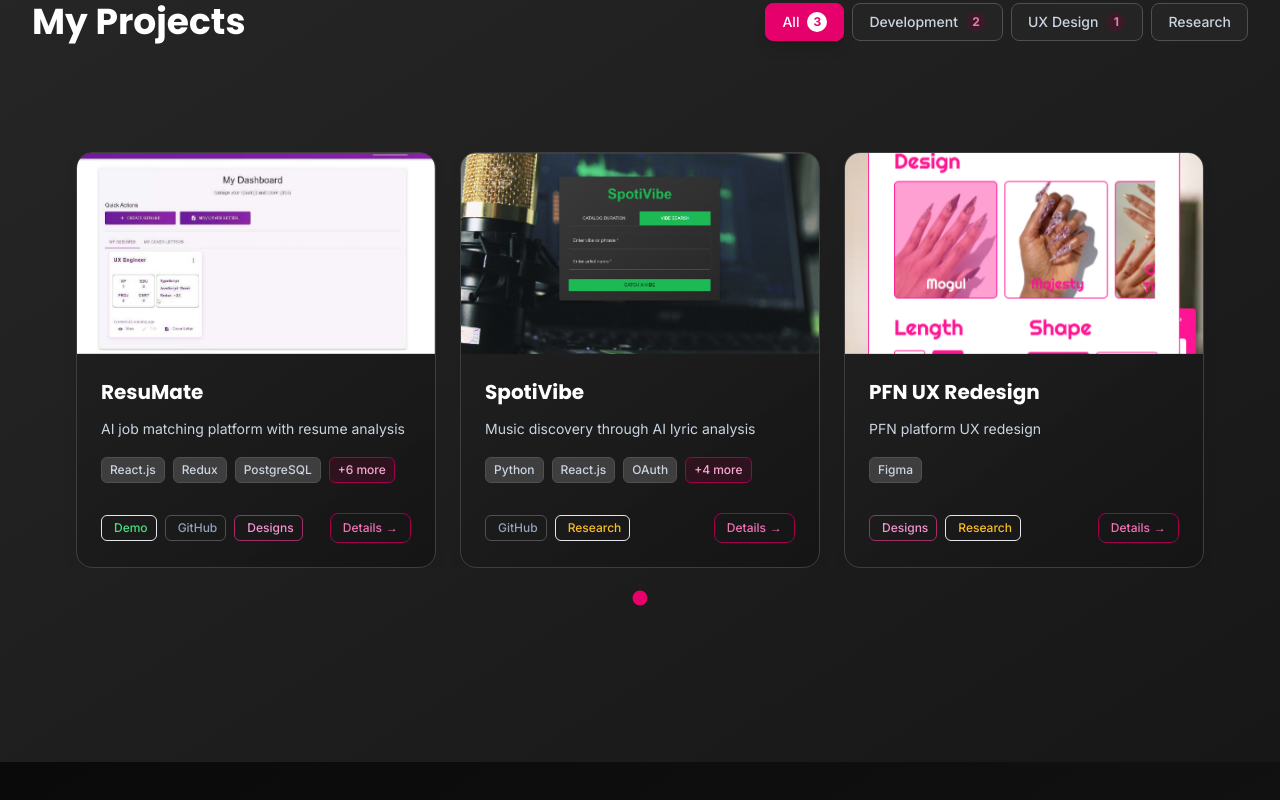
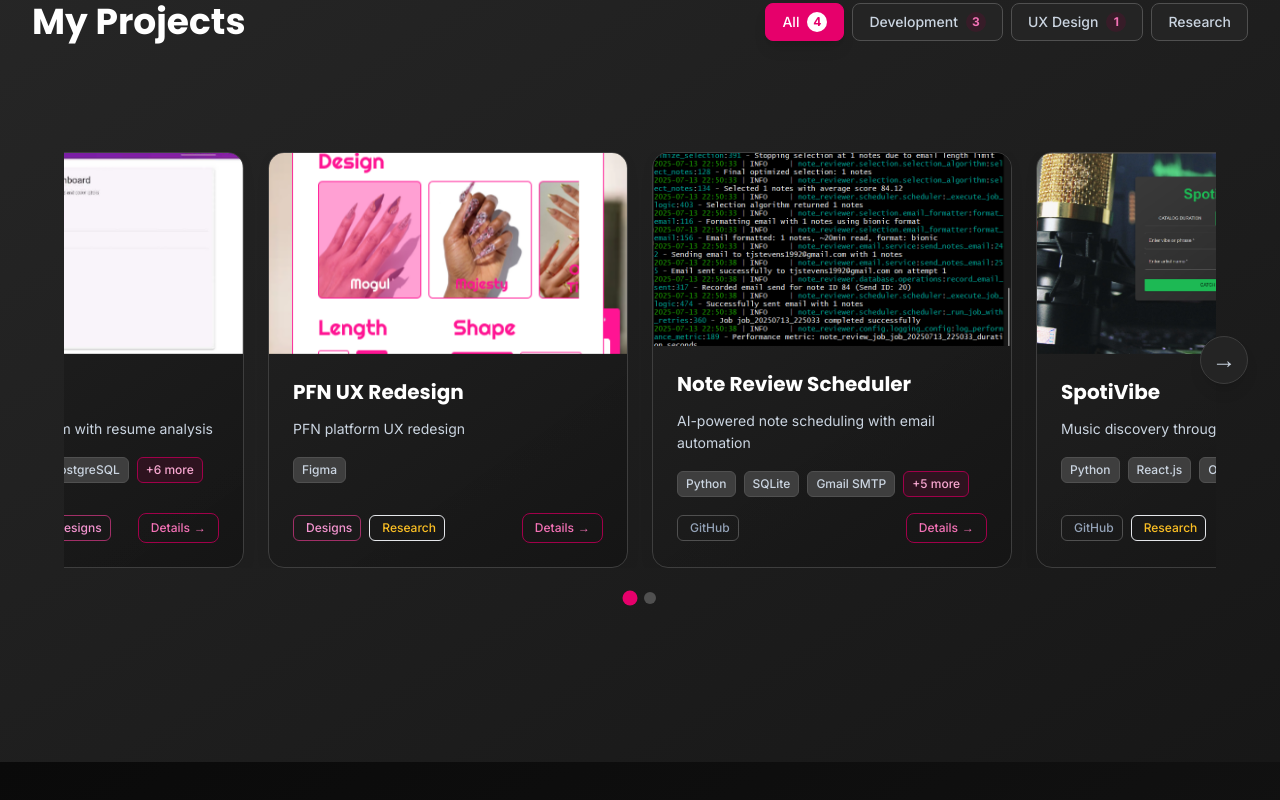
Before and after one commit to Pixelynx/tkportfolio_v2, a Nuxt app: page /#home in a window 1280 px wide. Shown: the part 1638-2438 px from the top of the page. Built offline with nearby package versions, Linux system fonts and the light colour scheme.

Commit message:
[feat] add note review scheduler to useProjects

```diff
--- a/composables/useProjects.ts
+++ b/composables/useProjects.ts
@@ -149,7 +149,7 @@ const MOCK_PROJECTS: Project[] = [
     },
     dateCreated: '2024-07-10',
     dateCompleted: '',
-    order: 2
+    order: 4
   },
   {
     id: 'pfn-ecommerce',
@@ -159,7 +159,7 @@ const MOCK_PROJECTS: Project[] = [
     category: 'ux',
     status: 'planning',
     featured: true,
-    technologies: ['Figma', ],
+    technologies: ['Figma',],
     images: [
       {
         id: 'pfn-try-on-design',
@@ -215,8 +215,94 @@ const MOCK_PROJECTS: Project[] = [
     },
     dateCreated: '2025-04-27',
     dateCompleted: '',
+    order: 2
+  },
+  {
+    id: 'note-review-scheduler',
+    title: 'Note Review Scheduler',
+    description: 'Intelligent note management system that automatically scans, analyzes, and schedules personalized email reviews of your notes using smart selection algorithms and flexible formatting options for enhanced productivity.',
+    shortDescription: 'AI-powered note scheduling with email automation',
+    category: 'dev',
+    status: 'in-progress',
+    featured: true,
+    technologies: ['Python', 'SQLite', 'Gmail SMTP', 'AES-256', 'Typer CLI', 'Rich UI', 'HTML/CSS', 'Loguru'],
+    images: [
+      {
+        id: 'nrs-hero',
+        url: '/img/proj/nrs/notes-send-terminal-v1.png',
+        alt: 'Note Review Scheduler CLI Setup',
+        type: 'hero',
+        width: 800,
+        height: 600
+      },
+      {
+        id: 'nrs-email-styled',
+        url: '/img/proj/nrs/notes-send-email-embed-STYLED.png',
+        alt: 'Email Format Examples (Plain, Bionic, Styled)',
+        type: 'gallery',
+        width: 800,
+        height: 600
+      },
+      {
+        id: 'nrs-email-bionic',
+        url: '/img/proj/nrs/notes-send-email-embed-BIONIC.png',
+        alt: 'Email Format Examples (Plain, Bionic, Styled)',
+        type: 'gallery',
+        width: 800,
+        height: 600
+      },
+      {
+        id: 'nrs-terminal',
+        url: '/img/proj/nrs/config-setup-terminal-v1.png',
+        alt: 'Cross-Platform Terminal Interface',
+        type: 'gallery',
+        width: 800,
+        height: 600
+      }
+    ],
+    links: [
+      {
+        type: 'code',
+        url: 'https://github.com/Pixelynx/note_review_scheduler',
+        label: 'GitHub'
+      }
+    ],
+    details: {
+      overview: 'Note Review Scheduler automates the process of staying engaged with your notes by intelligently selecting and formatting relevant content for scheduled email reviews. Features include multi-format note parsing, smart content analysis, and secure credential management.',
+      challenges: [
+        'Creating cross-platform CLI compatibility across Windows terminals (PowerShell, Command Prompt, Git Bash)',
+        'Implementing secure credential storage with military-grade encryption',
+        'Designing flexible text formatting system supporting accessibility needs (Bionic reading for ADHD)',
+        'Building Gmail attachment compatibility across different email clients'
+      ],
+      solutions: [
+        'Developed adaptive terminal detection with fallback mechanisms for password input across platforms',
+        'Implemented AES-256 encryption with PBKDF2 key derivation (100,000 iterations) for credential protection',
+        'Created modular formatting pipeline with markdown cleaning and multiple output styles',
+        'Built Gmail-friendly inline CSS system with embedded content options for better compatibility'
+      ],
+      architecture: 'Python CLI application with SQLite database, encrypted configuration management, Gmail SMTP integration, and modular text processing pipeline supporting multiple note formats',
+      features: [
+        'Interactive setup wizard with comprehensive input validation',
+        'Multi-format note support (Markdown, Org-mode, Plain Text)',
+        'Smart selection algorithm with content analysis and freshness tracking',
+        'Flexible email formatting (Plain, Bionic reading, Styled hierarchy)',
+        'Gmail integration with rate limiting and retry logic',
+        'Military-grade AES-256 credential encryption',
+        'Cross-platform terminal compatibility',
+        'Automated scheduling with graceful shutdown handling'
+      ],
+      lessons: [
+        'Advanced cross-platform CLI development and terminal compatibility',
+        'Implementing robust encryption and secure credential management',
+        'Designing accessible text formatting for different user needs',
+        'Building email client compatibility with HTML/CSS limitations'
+      ]
+    },
+    dateCreated: '2025-06-22',
+    dateCompleted: '',
     order: 3
-  },
+  }
 ]
 
 export const useProjects = () => {
```
